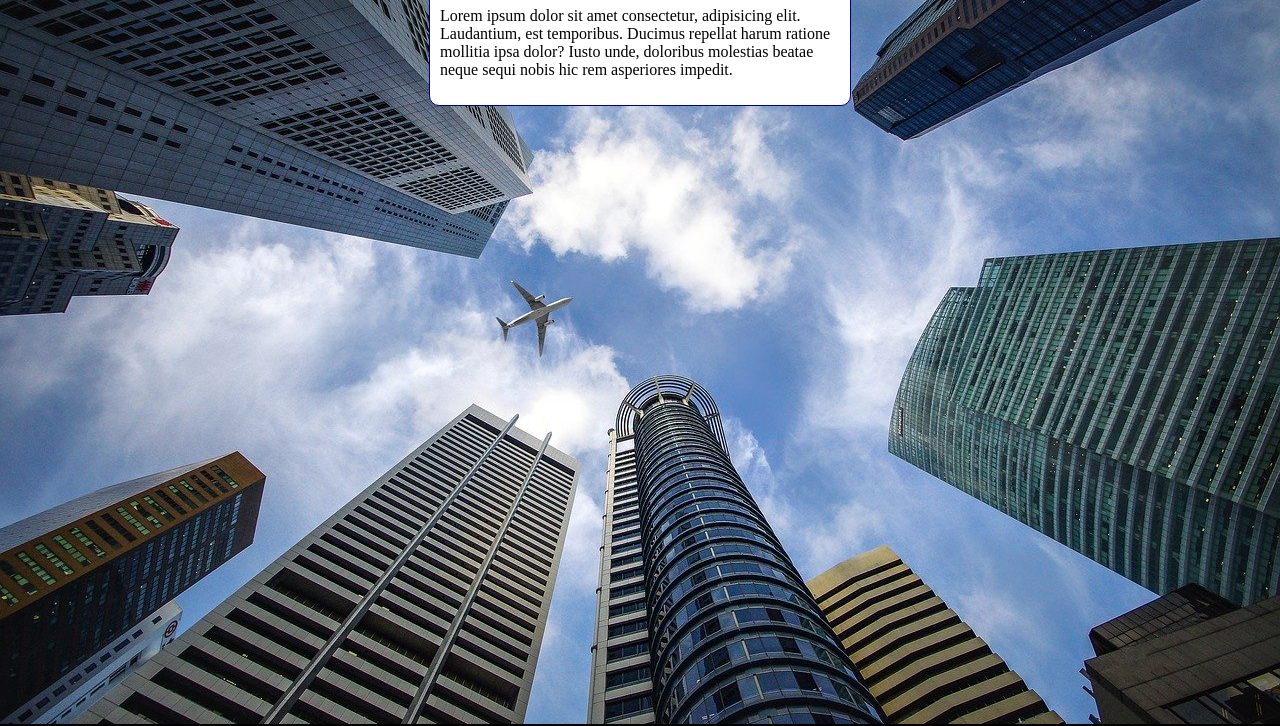
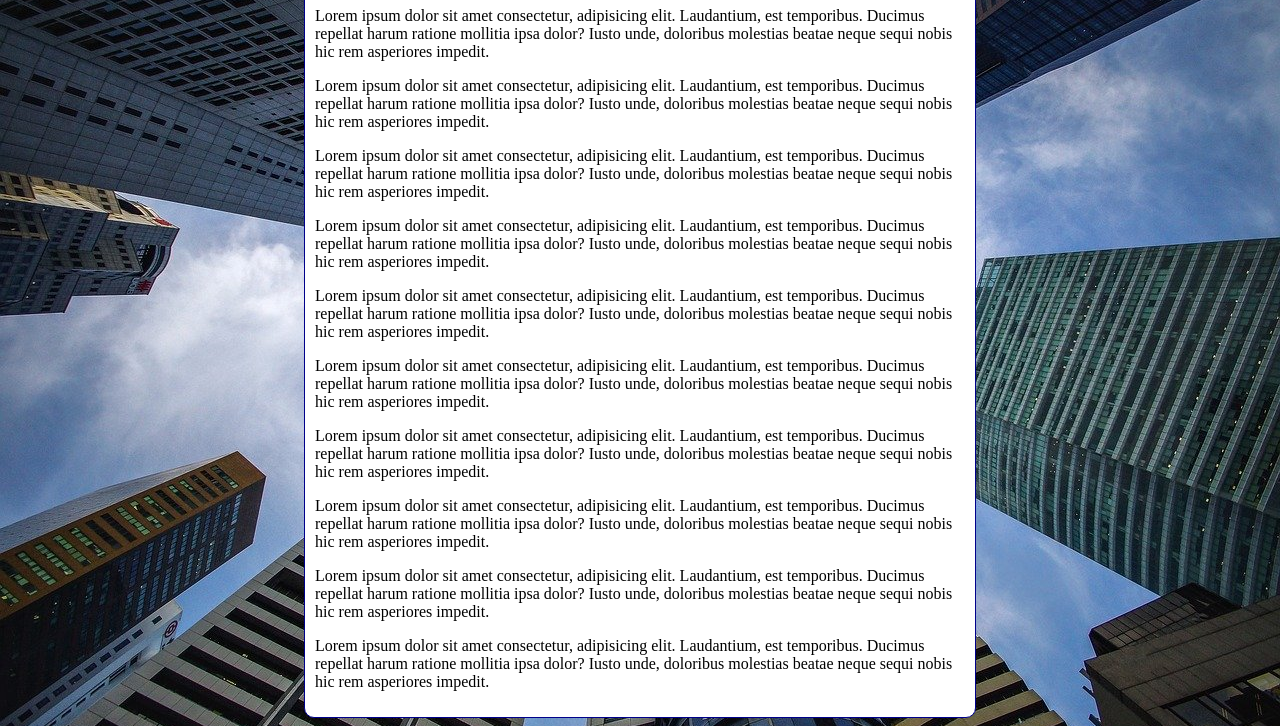
Before and after one commit to IvanFuziyama/html-css, a plain HTML site: page modulo2/ex022/fundo006.html in a window 1280 px wide. Shown: the part 92-818 px from the top of the page. Drawn offline with Linux system fonts and the light colour scheme.

Commit message:
aula06 concluido

```diff
--- a/modulo2/ex022/fundo006.html
+++ b/modulo2/ex022/fundo006.html
@@ -3,19 +3,26 @@
 <head>
     <meta charset="UTF-8">
     <meta name="viewport" content="width=device-width, initial-scale=1.0">
-    <title>Teste</title>
+    <title>Fundo fixo</title>
     <style>
         body{
+            /*
             background-color: black;
             background-image: url(imagens/wallpaper002.jpg);
-            background-position: center top;
+            background-position: center tkop;
             background-repeat: no-repeat;
+
+            background-attachment: fixed;*/
+
+            /*  Shorthand - background
+                color > imagem > position > repeat > [size] > attachment
+            */
+            background: black url(imagens/wallpaper002.jpg) center no-repeat fixed;
             background-size: cover;
-            height: 100vh;
         }
         main{
             background-color: white;
-            width: 400px;
+            max-width: 650px;
             padding: 10px;
             margin: auto;
             border: 1px solid darkblue;
@@ -27,6 +34,15 @@
     <main>
         <h1>Teste de Imagem de Fundo</h1>
         <p>Lorem ipsum dolor sit amet consectetur, adipisicing elit. Laudantium, est temporibus. Ducimus repellat harum ratione mollitia ipsa dolor? Iusto unde, doloribus molestias beatae neque sequi nobis hic rem asperiores impedit.</p>
+        <p>Lorem ipsum dolor sit amet consectetur, adipisicing elit. Laudantium, est temporibus. Ducimus repellat harum ratione mollitia ipsa dolor? Iusto unde, doloribus molestias beatae neque sequi nobis hic rem asperiores impedit.</p>
+        <p>Lorem ipsum dolor sit amet consectetur, adipisicing elit. Laudantium, est temporibus. Ducimus repellat harum ratione mollitia ipsa dolor? Iusto unde, doloribus molestias beatae neque sequi nobis hic rem asperiores impedit.</p>
+        <p>Lorem ipsum dolor sit amet consectetur, adipisicing elit. Laudantium, est temporibus. Ducimus repellat harum ratione mollitia ipsa dolor? Iusto unde, doloribus molestias beatae neque sequi nobis hic rem asperiores impedit.</p>
+        <p>Lorem ipsum dolor sit amet consectetur, adipisicing elit. Laudantium, est temporibus. Ducimus repellat harum ratione mollitia ipsa dolor? Iusto unde, doloribus molestias beatae neque sequi nobis hic rem asperiores impedit.</p>
+        <p>Lorem ipsum dolor sit amet consectetur, adipisicing elit. Laudantium, est temporibus. Ducimus repellat harum ratione mollitia ipsa dolor? Iusto unde, doloribus molestias beatae neque sequi nobis hic rem asperiores impedit.</p>
+        <p>Lorem ipsum dolor sit amet consectetur, adipisicing elit. Laudantium, est temporibus. Ducimus repellat harum ratione mollitia ipsa dolor? Iusto unde, doloribus molestias beatae neque sequi nobis hic rem asperiores impedit.</p>
+        <p>Lorem ipsum dolor sit amet consectetur, adipisicing elit. Laudantium, est temporibus. Ducimus repellat harum ratione mollitia ipsa dolor? Iusto unde, doloribus molestias beatae neque sequi nobis hic rem asperiores impedit.</p>
+        <p>Lorem ipsum dolor sit amet consectetur, adipisicing elit. Laudantium, est temporibus. Ducimus repellat harum ratione mollitia ipsa dolor? Iusto unde, doloribus molestias beatae neque sequi nobis hic rem asperiores impedit.</p>
+        <p>Lorem ipsum dolor sit amet consectetur, adipisicing elit. Laudantium, est temporibus. Ducimus repellat harum ratione mollitia ipsa dolor? Iusto unde, doloribus molestias beatae neque sequi nobis hic rem asperiores impedit.</p>
     </main>
 </body>
 </html>
```
